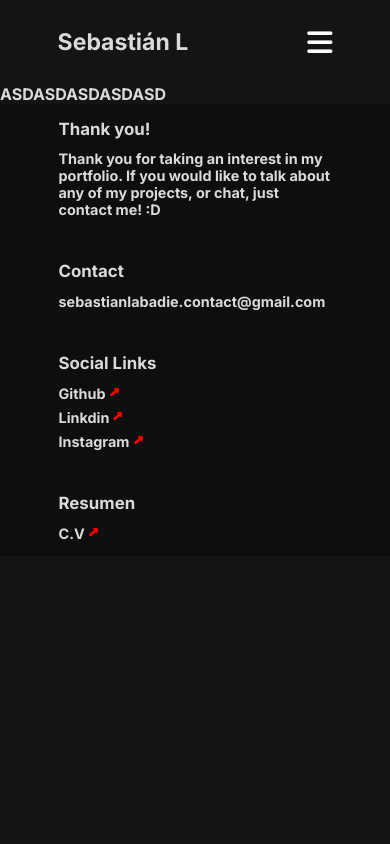
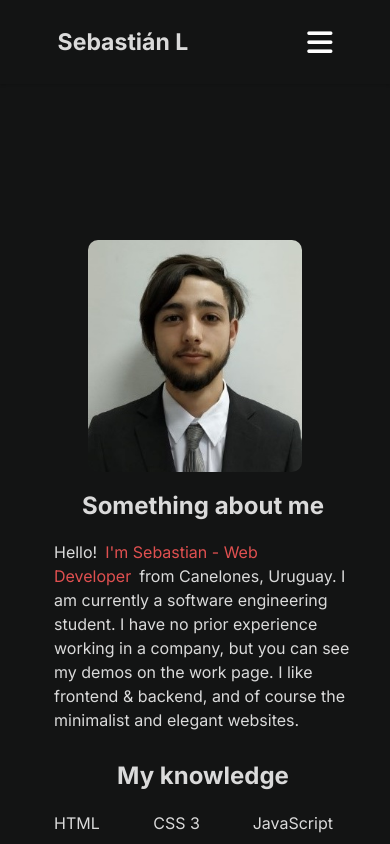
Before and after one commit to SebastianLabadie/Portfolio, a React (Create React App) app: page /about in a window 390 px wide. Shown: the top 844 px of the page. Built offline with nearby package versions, Linux system fonts and the light colour scheme; what react-redux-form would draw is missing.

Commit message:
about page done, responsive i think

```diff
--- a/package.json
+++ b/package.json
@@ -1,4 +1,5 @@
 {
+
   "name": "portfolio",
   "version": "0.1.0",
   "private": true,
@@ -6,8 +7,6 @@
     "@testing-library/jest-dom": "^4.2.4",
     "@testing-library/react": "^9.5.0",
     "@testing-library/user-event": "^7.2.1",
-    "axios": "^0.20.0",
-    "bootstrap": "^4.5.2",
     "emailjs-com": "^2.6.3",
     "gh-pages": "^3.1.0",
     "prop-types": "^15.7.2",
@@ -17,7 +16,6 @@
     "react-redux-form": "^1.16.14",
     "react-router-dom": "^5.2.0",
     "react-scripts": "3.4.3",
-    "reactstrap": "^8.5.1",
     "redux": "^4.0.5",
     "styled-components": "^5.1.1"
   },
--- a/src/App.js
+++ b/src/App.js
@@ -11,7 +11,7 @@ import { createStore } from "redux";
 import {
   combineForms
 } from 'react-redux-form';
-import { BrowserRouter as Router, Route, Switch } from "react-router-dom";
+import { BrowserRouter as Router, Route, Switch,Redirect} from "react-router-dom";
 const initialState = {
     email: "",
     message: "",
@@ -39,6 +39,7 @@ function App() {
           <Route exact path="/about" component={About} />
           <Route exact path="/work" component={Work} />
           <Route exact path="/contact" component={Contact} />
+          <Route exact path="/Portfolio" component={Home} />
         </Switch>
         <Footer />
       </Router>
--- a/src/components/About.js
+++ b/src/components/About.js
@@ -1,11 +1,212 @@
 import React from "react";
+import Wrapper from "./Wrapper";
+import styled from "styled-components";
+import profileImg from "../images/FotoCarne.jpg";
+
+const height = window.innerHeight;
+const AboutStyled = styled.div`
+  height: ${height}px;
+
+  margin: 3em 1em;
+  display: flex;
+  align-items: center;
+  justify-content: center;
+  .ml {
+    margin-left: 8px;
+  }
+  .red {
+    color: rgb(224, 80, 80);
+  }
+  .containerImg {
+    height: 60%;
+    width: 100%;
+    display: flex;
+    img {
+      height: 100%;
+      width: 50%;
+      margin: auto;
+      border-radius: 10px;
+      border: none;
+      outline: none;
+      object-fit: fill;
+      max-width: 100%;
+    }
+  }
+  .container {
+    width: 80%;
+    height: 100%;
+    justify-content: center;
+  }
+  .containerInfoAndSkills {
+    display: grid;
+    margin: 2em 0;
+    line-height: 1.5;
+    grid-template-columns: repeat(auto-fill, 45%);
+    grid-gap: 10%;
+
+    .title {
+      font-size: 36px;
+      text-align: center;
+    }
+    .info {
+      display: inline;
+      font-size: 20px;
+      font-weight: 400;
+      position: relative;
+      top: 1em;
+    }
+    .containerInfo {
+      margin: 0 2em;
+    }
+    .containerSkills {
+      margin: 0 2em;
+
+      .skills {
+        display: grid;
+        grid-template-columns: 1fr 1fr 1fr;
+        font-weight: 400;
+        line-height: 2;
+        margin: 0.8em 0;
+        font-size: 20px;
+      }
+    }
+  }
+
+  @media screen and (max-width: 1280px) {
+    .container {
+      width: 90%;
+      height: 92%;
+    }
+    .containerInfoAndSkills {
+      .title {
+        font-size: 30px;
+        text-align: center;
+      }
+      .info {
+        font-size: 18px;
+      }
+      .containerSkills {
+        .skills {
+          font-size: 18px;
+        }
+      }
+    }
+  }
+
+  @media screen and (max-width: 940px) {
+    margin: 0;
+
+    .container {
+      width: 100%;
+      height: 80%;
+    }
+    .containerInfoAndSkills {
+      .title {
+        font-size: 24px;
+        text-align: center;
+      }
+      .containerInfo {
+        margin: 0 0 0 1em;
+      }
+      .info {
+        font-size: 16px;
+      }
+      .containerSkills {
+        .skills {
+          font-size: 16px;
+        }
+      }
+    }
+  }
+  @media screen and (max-width: 768px) {
+    height: calc(${height}px * 1.4 );
+    .containerImg {
+      height: 44%;
+      img{
+        height:88%;
+      }
+    }
+    .containerInfoAndSkills {
+      width:60%;
+        grid-template-columns:1fr;
+        margin:auto;
+
+        .containerSkills{
+          margin:0 0 0 1em;
+        }
+    }
+  }
+  @media screen and (max-width: 578px) {
+    height: calc(${height}px * 1.4 );
+    .containerImg {
+      height: 36%;
+      img{
+        height:88%;
+      }
+    }
+    .containerInfoAndSkills {
+      width:100%;
+    }
+  }
+  @media screen and (max-width: 414px) {
+    height: calc(${height}px * 1.2 );
+    .container{
+      padding:38px;
+    }
+    .containerImg {
+      height: 36%;
+      img{
+        width:68%;
+      }
+    }
+    .containerInfoAndSkills {
+      width:100%;
+    }
+  }
+`;
 
 const About = () => {
-  return(
-      <div>
-          ASDASDASDASDASD
-      </div>
-  )
+  return (
+    <Wrapper>
+      <AboutStyled>
+        <div className="container">
+          <div className="containerImg">
+            <img src={profileImg} alt="" />
+          </div>
+          <div className="containerInfoAndSkills">
+            <div className="containerInfo">
+              <h2 className="title">Something about me</h2>
+              <p className="info">Hello!</p>
+              <p className="info ml red">I'm Sebastian - Web Developer</p>
+              <p className="info ml">
+                from Canelones, Uruguay. I am currently a software engineering
+                student. I have no prior experience working in a company, but
+                you can see my demos on the work page. I like frontend &
+                backend, and of course the minimalist and elegant websites.
+              </p>
+            </div>
+            <div className="containerSkills">
+              <h2 className="title">My knowledge</h2>
+              <div className="skills">
+                <p>HTML</p>
+                <p>CSS 3</p>
+                <p>JavaScript</p>
+                <p>Bootstrap</p>
+                <p>React JS</p>
+                <p>Redux</p>
+                <p>Node JS</p>
+                <p>Express</p>
+                <p>Firebase</p>
+                <p>MongoDB</p>
+                <p>NPM</p>
+                <p>Git</p>
+              </div>
+            </div>
+          </div>
+        </div>
+      </AboutStyled>
+    </Wrapper>
+  );
 };
 
 export default About;
--- a/src/components/Footer/Footer.js
+++ b/src/components/Footer/Footer.js
@@ -51,7 +51,7 @@ const FooterStyled = styled.div`
   @media screen and (max-width: 500px) {
 
       .container{
-        grid-template-columns:repeat(auto-fill,70vw);
+        grid-template-columns:repeat(auto-fill,74vw);
         justify-content:center;
       }
   }
--- a/src/components/Wrapper.js
+++ b/src/components/Wrapper.js
@@ -2,7 +2,7 @@ import React from 'react'
 import styled from 'styled-components'
 
 const WrapperStyled=styled.div`
-    max-width:1300px;
+    max-width:1820px;
     margin:auto;
 `
 
```
Also changed, not shown: src/images/FotoCarne.jpg (added), 1 other file (tests, documents, lock files or other folders).
